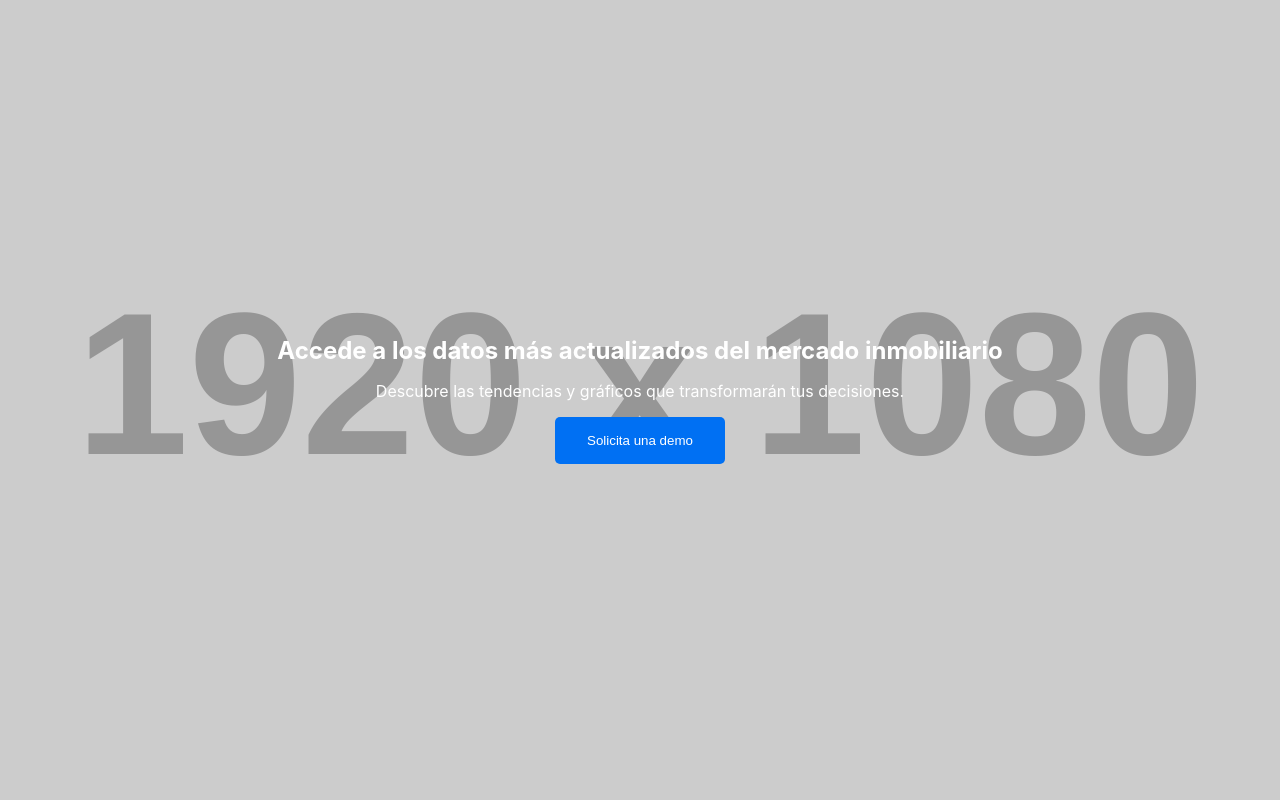
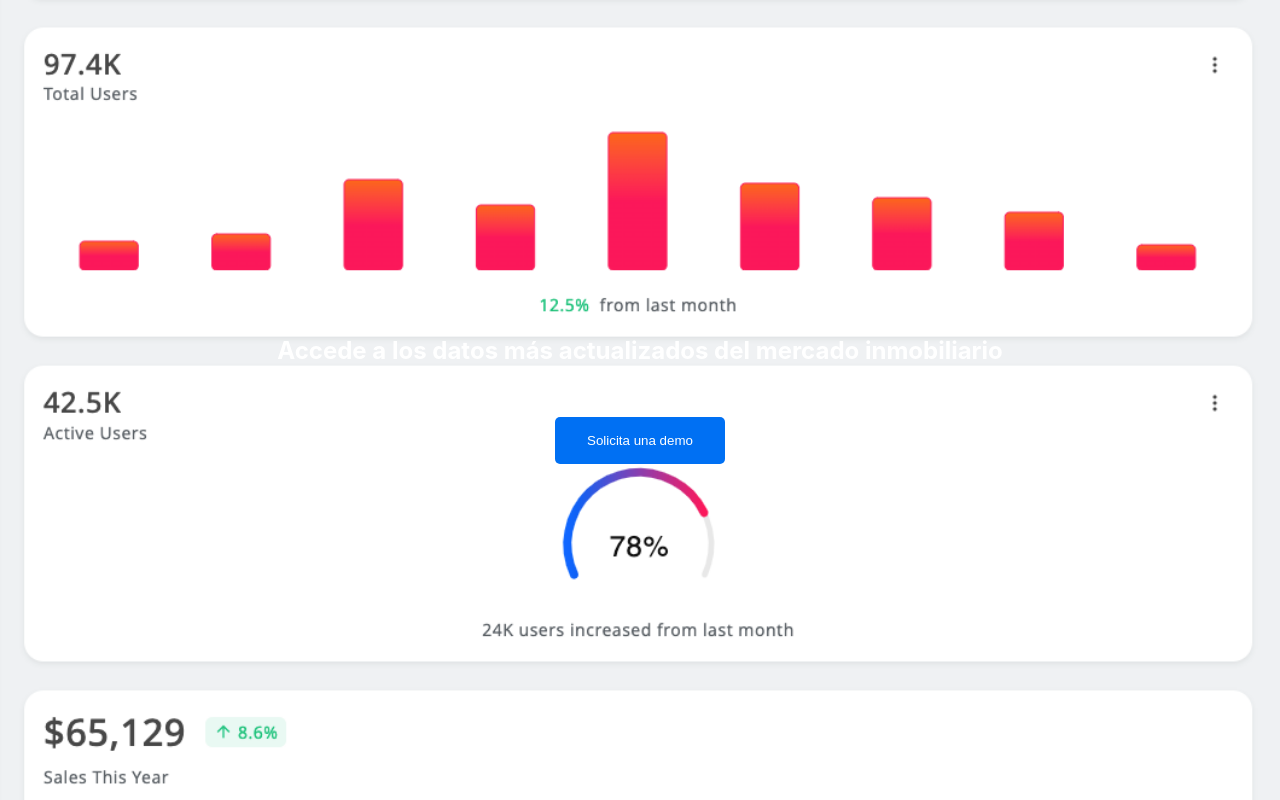
Before and after one commit to CristianPip3/inmobiliaria-landing, a plain HTML site: page index.html in a window 1280 px wide. Shown: the top 800 px of the page. Drawn offline with Linux system fonts and the light colour scheme; placeholder pictures from the web are drawn by us.

Commit message:
Update background image URL in index.html

```diff
--- a/index.html
+++ b/index.html
@@ -28,7 +28,7 @@
       align-items: center;
       justify-content: center;
       height: 100vh;
-      background: url('https://via.placeholder.com/1920x1080') no-repeat center center/cover;
+      background: url('Screenshot\ 2024-09-20\ at\ 1.05.01\ AM.png') no-repeat center center/cover;
       color: white;
       text-align: center;
     }
```
Also changed, not shown: Screenshot 2024-09-20 at 1.05.01 AM.png (added).
